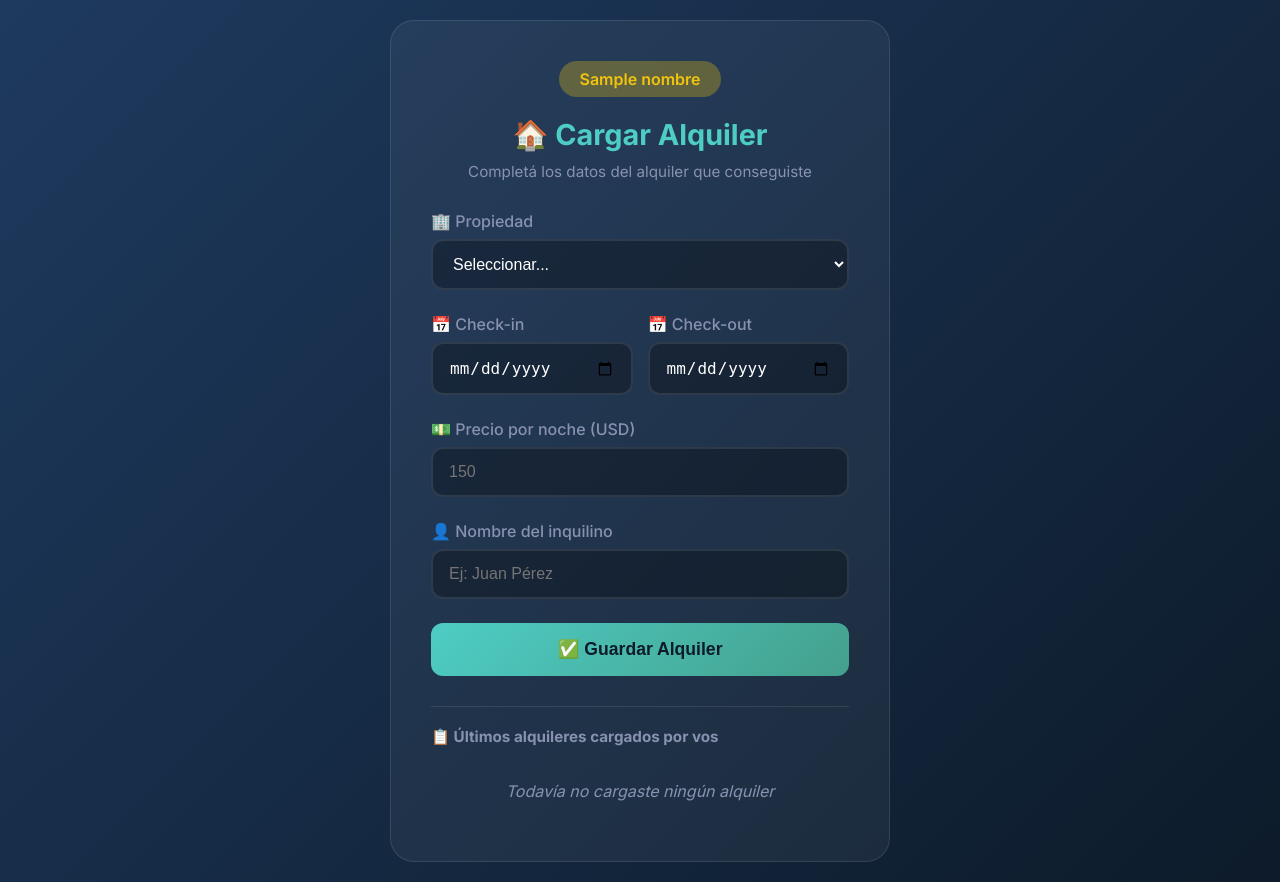
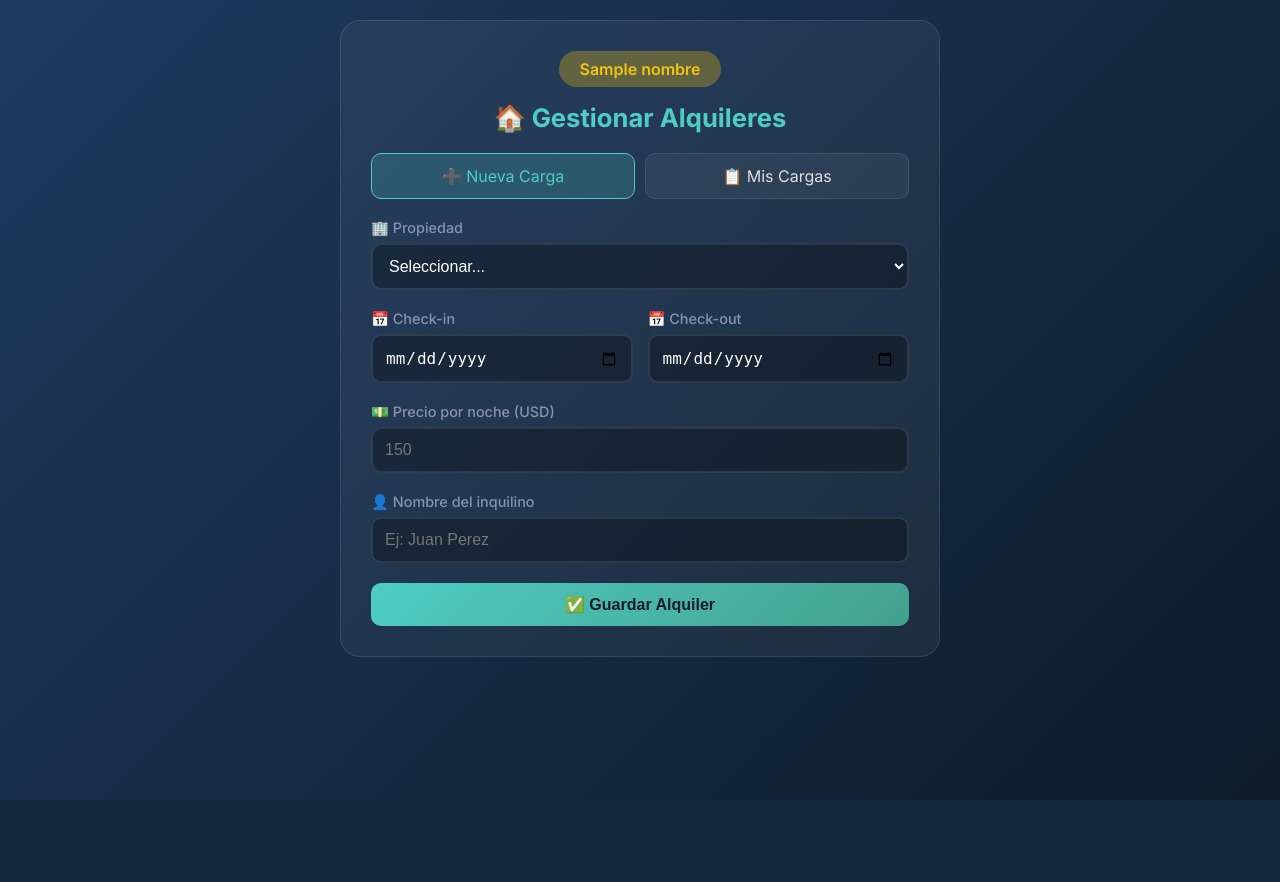
Before and after one commit to juandiecorun/miami-alquileres, a Flask app: template templates/cargar_externo.html in a window 1280 px wide. After the commit the page ends 800 px from the top, so only its background shows below. Run offline with Flask 3, Linux system fonts and the light colour scheme; the template is opened without the code that fills it: most values are stand-ins (such as "Sample title", 1, 10 or a date in 2020).

Commit message:
Update cargar_externo.html

```diff
--- a/templates/cargar_externo.html
+++ b/templates/cargar_externo.html
@@ -12,177 +12,137 @@
             background: linear-gradient(135deg, #1e3a5f 0%, #0d1b2a 100%);
             min-height: 100vh;
             color: #e0e0e0;
-            display: flex;
-            justify-content: center;
-            align-items: center;
             padding: 20px;
         }
-
         .container {
+            max-width: 600px;
+            margin: 0 auto;
+        }
+        .card {
             background: rgba(255,255,255,0.05);
-            border-radius: 24px;
-            padding: 40px;
-            width: 100%;
-            max-width: 500px;
+            border-radius: 20px;
+            padding: 30px;
+            margin-bottom: 20px;
             border: 1px solid rgba(255,255,255,0.1);
         }
-
-        .header {
-            text-align: center;
-            margin-bottom: 30px;
-        }
-
-        .header h1 {
-            font-size: 1.8rem;
-            color: #4ecdc4;
-            margin-bottom: 10px;
-        }
-
-        .header p {
-            color: #8892b0;
-            font-size: 0.95rem;
-        }
-
+        .header { text-align: center; margin-bottom: 20px; }
+        .header h1 { font-size: 1.6rem; color: #4ecdc4; margin-bottom: 10px; }
         .badge {
             display: inline-block;
-            background: {% if nombre == 'Alicia' %}rgba(155,89,182,0.3){% else %}rgba(241,196,15,0.3){% endif %};
-            color: {% if nombre == 'Alicia' %}#9b59b6{% else %}#f1c40f{% endif %};
             padding: 8px 20px;
             border-radius: 20px;
             font-weight: 600;
-            margin-bottom: 20px;
+            margin-bottom: 15px;
         }
-
-        .form-group {
-            margin-bottom: 24px;
-        }
-
-        .form-group label {
-            display: block;
-            margin-bottom: 8px;
-            color: #8892b0;
-            font-weight: 500;
-        }
-
+        .form-group { margin-bottom: 20px; }
+        .form-group label { display: block; margin-bottom: 6px; color: #8892b0; font-weight: 500; font-size: 0.9rem; }
         .form-group input, .form-group select {
             width: 100%;
-            padding: 14px 16px;
-            border-radius: 12px;
+            padding: 12px;
+            border-radius: 10px;
             border: 2px solid rgba(255,255,255,0.1);
             background: rgba(0,0,0,0.3);
             color: white;
             font-size: 1rem;
-            transition: all 0.3s;
         }
-
-        .form-group input:focus, .form-group select:focus {
-            outline: none;
-            border-color: #4ecdc4;
-            background: rgba(0,0,0,0.4);
-        }
-
-        .date-row {
-            display: grid;
-            grid-template-columns: 1fr 1fr;
-            gap: 15px;
-        }
-
+        .form-group input:focus, .form-group select:focus { outline: none; border-color: #4ecdc4; }
+        .date-row { display: grid; grid-template-columns: 1fr 1fr; gap: 15px; }
         .btn {
-            width: 100%;
-            padding: 16px;
-            border-radius: 12px;
+            padding: 12px 24px;
+            border-radius: 10px;
             border: none;
-            background: linear-gradient(135deg, #4ecdc4, #44a08d);
-            color: #0d1b2a;
-            font-size: 1.1rem;
+            font-size: 1rem;
             font-weight: 600;
             cursor: pointer;
-            transition: all 0.3s;
+            transition: all 0.2s;
         }
+        .btn-primary { background: linear-gradient(135deg, #4ecdc4, #44a08d); color: #0d1b2a; width: 100%; }
+        .btn-primary:hover { transform: translateY(-2px); }
+        .btn-danger { background: #e74c3c; color: white; padding: 8px 15px; font-size: 0.85rem; }
+        .btn-edit { background: #3498db; color: white; padding: 8px 15px; font-size: 0.85rem; margin-right: 5px; }
+        .btn-sm { padding: 6px 12px; font-size: 0.8rem; }
+        .msg {
+            padding: 15px;
+            border-radius: 10px;
+            margin-top: 15px;
+            display: none;
+            text-align: center;
+        }
+        .msg.show { display: block; }
+        .msg.ok { background: rgba(46,204,113,0.2); border: 1px solid #2ecc71; color: #2ecc71; }
+        .msg.err { background: rgba(231,76,60,0.2); border: 1px solid #e74c3c; color: #e74c3c; }
 
-        .btn:hover {
-            transform: translateY(-2px);
-            box-shadow: 0 10px 30px rgba(78,205,196,0.3);
-        }
-
-        .btn:disabled {
-            opacity: 0.6;
-            cursor: not-allowed;
-            transform: none;
-        }
-
-        .success-msg {
-            background: rgba(46,204,113,0.2);
-            border: 1px solid #2ecc71;
-            border-radius: 12px;
-            padding: 20px;
-            text-align: center;
-            margin-top: 20px;
-            display: none;
-        }
-
-        .success-msg.show { display: block; }
-
-        .success-msg h3 {
-            color: #2ecc71;
-            margin-bottom: 10px;
-        }
-
-        .error-msg {
-            background: rgba(231,76,60,0.2);
-            border: 1px solid #e74c3c;
-            border-radius: 12px;
-            padding: 15px;
-            text-align: center;
-            margin-top: 20px;
-            display: none;
-            color: #e74c3c;
-        }
-
-        .error-msg.show { display: block; }
-
-        .historial {
-            margin-top: 30px;
-            padding-top: 20px;
-            border-top: 1px solid rgba(255,255,255,0.1);
-        }
-
-        .historial h3 {
-            color: #8892b0;
-            font-size: 0.95rem;
-            margin-bottom: 15px;
-        }
-
-        .historial-item {
+        h2 { color: #4ecdc4; font-size: 1.2rem; margin-bottom: 15px; }
+        .carga-item {
             background: rgba(0,0,0,0.2);
             border-radius: 10px;
-            padding: 12px 15px;
+            padding: 15px;
             margin-bottom: 10px;
             display: flex;
             justify-content: space-between;
             align-items: center;
+            flex-wrap: wrap;
+            gap: 10px;
         }
+        .carga-info { flex: 1; }
+        .carga-info .prop { font-weight: 600; color: #4ecdc4; }
+        .carga-info .fecha { color: #8892b0; font-size: 0.85rem; }
+        .carga-info .inq { color: #fff; font-size: 0.9rem; margin-top: 5px; }
+        .carga-precio { color: #2ecc71; font-weight: 600; font-size: 1.1rem; }
+        .carga-actions { display: flex; gap: 5px; }
+        .empty { text-align: center; color: #8892b0; padding: 30px; font-style: italic; }
+        .tabs { display: flex; gap: 10px; margin-bottom: 20px; }
+        .tab {
+            flex: 1;
+            padding: 12px;
+            text-align: center;
+            border-radius: 10px;
+            cursor: pointer;
+            background: rgba(255,255,255,0.05);
+            border: 1px solid rgba(255,255,255,0.1);
+            transition: all 0.2s;
+        }
+        .tab:hover { background: rgba(255,255,255,0.1); }
+        .tab.active { background: rgba(78,205,196,0.2); border-color: #4ecdc4; color: #4ecdc4; }
+        .tab-content { display: none; }
+        .tab-content.active { display: block; }
 
-        .historial-item .prop { font-weight: 600; color: #4ecdc4; }
-        .historial-item .fecha { color: #8892b0; font-size: 0.85rem; }
-        .historial-item .precio { color: #2ecc71; font-weight: 600; }
-
-        .empty-state {
-            text-align: center;
-            color: #8892b0;
-            font-style: italic;
-            padding: 20px;
+        .modal {
+            display: none;
+            position: fixed;
+            top: 0; left: 0;
+            width: 100%; height: 100%;
+            background: rgba(0,0,0,0.8);
+            justify-content: center;
+            align-items: center;
+            z-index: 1000;
         }
+        .modal.show { display: flex; }
+        .modal-content {
+            background: #1e3a5f;
+            border-radius: 20px;
+            padding: 30px;
+            width: 90%;
+            max-width: 400px;
+        }
+        .modal-header { display: flex; justify-content: space-between; margin-bottom: 20px; }
+        .modal-close { background: none; border: none; color: white; font-size: 1.5rem; cursor: pointer; }
     </style>
 </head>
 <body>
     <div class="container">
+        <div class="card">
             <div class="header">
-            <div class="badge">{{ nombre }}</div>
-            <h1>🏠 Cargar Alquiler</h1>
-            <p>Completá los datos del alquiler que conseguiste</p>
+                <div class="badge" id="badge">{{ nombre }}</div>
+                <h1>🏠 Gestionar Alquileres</h1>
             </div>
 
+            <div class="tabs">
+                <div class="tab active" onclick="showTab('nueva')">➕ Nueva Carga</div>
+                <div class="tab" onclick="showTab('mis')">📋 Mis Cargas</div>
+            </div>
+
+            <div id="tab-nueva" class="tab-content active">
                 <form id="cargar-form">
                     <div class="form-group">
                         <label>🏢 Propiedad</label>
@@ -217,38 +177,139 @@
 
                     <div class="form-group">
                         <label>👤 Nombre del inquilino</label>
-                <input type="text" id="inquilino" placeholder="Ej: Juan Pérez" required>
+                        <input type="text" id="inquilino" placeholder="Ej: Juan Perez" required>
                     </div>
 
-            <button type="submit" class="btn" id="btn-submit">
-                ✅ Guardar Alquiler
-            </button>
+                    <button type="submit" class="btn btn-primary">✅ Guardar Alquiler</button>
                 </form>
 
-        <div class="success-msg" id="success-msg">
-            <h3>✅ ¡Guardado!</h3>
-            <p id="success-text">El alquiler fue cargado correctamente</p>
+                <div class="msg ok" id="msg-ok"></div>
+                <div class="msg err" id="msg-err"></div>
             </div>
 
-        <div class="error-msg" id="error-msg"></div>
+            <div id="tab-mis" class="tab-content">
+                <h2>📋 Mis últimas cargas</h2>
+                <div id="lista-cargas">
+                    <div class="empty">Cargando...</div>
+                </div>
+            </div>
+        </div>
+    </div>
 
-        <div class="historial">
-            <h3>📋 Últimos alquileres cargados por vos</h3>
-            <div id="historial-list">
-                <div class="empty-state">Todavía no cargaste ningún alquiler</div>
+    <!-- Modal Editar -->
+    <div class="modal" id="modal-edit">
+        <div class="modal-content">
+            <div class="modal-header">
+                <h3>✏️ Editar Carga</h3>
+                <button class="modal-close" onclick="closeModal()">&times;</button>
             </div>
+            <form id="edit-form">
+                <input type="hidden" id="edit-id">
+                <div class="form-group">
+                    <label>💵 Precio por noche (USD)</label>
+                    <input type="number" id="edit-precio" required>
+                </div>
+                <div class="form-group">
+                    <label>👤 Inquilino</label>
+                    <input type="text" id="edit-inquilino" required>
+                </div>
+                <button type="submit" class="btn btn-primary">💾 Guardar Cambios</button>
+            </form>
         </div>
     </div>
 
     <script>
         const ORIGEN = '{{ nombre }}';
 
+        // Configurar badge
+        const badge = document.getElementById('badge');
+        if (ORIGEN === 'Alicia') {
+            badge.style.background = 'rgba(155,89,182,0.3)';
+            badge.style.color = '#9b59b6';
+        } else {
+            badge.style.background = 'rgba(241,196,15,0.3)';
+            badge.style.color = '#f1c40f';
+        }
+
+        function showTab(tab) {
+            document.querySelectorAll('.tab').forEach(t => t.classList.remove('active'));
+            document.querySelectorAll('.tab-content').forEach(t => t.classList.remove('active'));
+            document.querySelector(`.tab:nth-child(${tab === 'nueva' ? 1 : 2})`).classList.add('active');
+            document.getElementById('tab-' + tab).classList.add('active');
+            if (tab === 'mis') cargarMisCargas();
+        }
+
+        async function cargarMisCargas() {
+            const res = await fetch('/api/mis-cargas/' + ORIGEN);
+            const cargas = await res.json();
+            const lista = document.getElementById('lista-cargas');
+
+            if (cargas.length === 0) {
+                lista.innerHTML = '<div class="empty">No tenés cargas todavía</div>';
+                return;
+            }
+
+            lista.innerHTML = cargas.map(c => `
+                <div class="carga-item">
+                    <div class="carga-info">
+                        <span class="prop">${c.propiedad}</span>
+                        <span class="fecha">${c.fecha}</span>
+                        <div class="inq">👤 ${c.notas || 'Sin nombre'}</div>
+                    </div>
+                    <span class="carga-precio">$${c.precio}</span>
+                    <div class="carga-actions">
+                        <button class="btn btn-edit btn-sm" onclick="editarCarga(${c.id}, ${c.precio}, '${c.notas || ''}')">✏️</button>
+                        <button class="btn btn-danger btn-sm" onclick="borrarCarga(${c.id})">🗑️</button>
+                    </div>
+                </div>
+            `).join('');
+        }
+
+        function editarCarga(id, precio, inquilino) {
+            document.getElementById('edit-id').value = id;
+            document.getElementById('edit-precio').value = precio;
+            document.getElementById('edit-inquilino').value = inquilino;
+            document.getElementById('modal-edit').classList.add('show');
+        }
+
+        function closeModal() {
+            document.getElementById('modal-edit').classList.remove('show');
+        }
+
+        document.getElementById('edit-form').addEventListener('submit', async (e) => {
+            e.preventDefault();
+            const id = document.getElementById('edit-id').value;
+            const res = await fetch('/api/modificar-carga/' + id, {
+                method: 'PUT',
+                headers: { 'Content-Type': 'application/json' },
+                body: JSON.stringify({
+                    precio: parseFloat(document.getElementById('edit-precio').value),
+                    inquilino: document.getElementById('edit-inquilino').value,
+                    origen: ORIGEN
+                })
+            });
+            const data = await res.json();
+            if (data.success) {
+                closeModal();
+                cargarMisCargas();
+            } else {
+                alert(data.error || 'Error al modificar');
+            }
+        });
+
+        async function borrarCarga(id) {
+            if (!confirm('¿Seguro que querés borrar esta carga?')) return;
+            const res = await fetch('/api/borrar-carga/' + id + '/' + ORIGEN, { method: 'DELETE' });
+            const data = await res.json();
+            if (data.success) {
+                cargarMisCargas();
+            } else {
+                alert(data.error || 'Error al borrar');
+            }
+        }
+
         document.getElementById('cargar-form').addEventListener('submit', async (e) => {
             e.preventDefault();
-
-            const btn = document.getElementById('btn-submit');
-            btn.disabled = true;
-            btn.textContent = '⏳ Guardando...';
 
             const data = {
                 propiedad: document.getElementById('propiedad').value,
@@ -259,7 +320,6 @@
                 origen: ORIGEN
             };
 
-            try {
             const res = await fetch('/api/cargar-externo', {
                 method: 'POST',
                 headers: { 'Content-Type': 'application/json' },
@@ -269,80 +329,20 @@
             const result = await res.json();
 
             if (result.success) {
-                    document.getElementById('success-text').textContent =
-                        `Se cargaron ${result.dias} noche(s) en ${data.propiedad}`;
-                    document.getElementById('success-msg').classList.add('show');
-                    document.getElementById('error-msg').classList.remove('show');
-
-                    // Agregar al historial local
-                    agregarHistorial(data);
-
-                    // Limpiar formulario
+                document.getElementById('msg-ok').textContent = '✅ Se cargaron ' + result.dias + ' noche(s)';
+                document.getElementById('msg-ok').classList.add('show');
+                document.getElementById('msg-err').classList.remove('show');
                 document.getElementById('cargar-form').reset();
-
-                    // Ocultar mensaje después de 5 segundos
-                    setTimeout(() => {
-                        document.getElementById('success-msg').classList.remove('show');
-                    }, 5000);
+                setTimeout(() => document.getElementById('msg-ok').classList.remove('show'), 5000);
             } else {
-                    document.getElementById('error-msg').textContent = result.error || 'Error al guardar';
-                    document.getElementById('error-msg').classList.add('show');
-                    document.getElementById('success-msg').classList.remove('show');
+                document.getElementById('msg-err').textContent = result.error || 'Error al guardar';
+                document.getElementById('msg-err').classList.add('show');
             }
-            } catch (err) {
-                document.getElementById('error-msg').textContent = 'Error de conexión';
-                document.getElementById('error-msg').classList.add('show');
-            }
-
-            btn.disabled = false;
-            btn.textContent = '✅ Guardar Alquiler';
         });
 
-        function agregarHistorial(data) {
-            const list = document.getElementById('historial-list');
-            const empty = list.querySelector('.empty-state');
-            if (empty) empty.remove();
-
-            const item = document.createElement('div');
-            item.className = 'historial-item';
-            item.innerHTML = `
-                <div>
-                    <span class="prop">${data.propiedad}</span>
-                    <span class="fecha">${data.fecha_inicio} → ${data.fecha_fin}</span>
-                </div>
-                <span class="precio">$${data.precio}/noche</span>
-            `;
-            list.insertBefore(item, list.firstChild);
-
-            // Guardar en localStorage
-            let historial = JSON.parse(localStorage.getItem('historial_' + ORIGEN) || '[]');
-            historial.unshift(data);
-            historial = historial.slice(0, 10); // Solo últimos 10
-            localStorage.setItem('historial_' + ORIGEN, JSON.stringify(historial));
-        }
-
-        // Cargar historial al iniciar
-        function cargarHistorial() {
-            const historial = JSON.parse(localStorage.getItem('historial_' + ORIGEN) || '[]');
-            if (historial.length > 0) {
-                const list = document.getElementById('historial-list');
-                list.innerHTML = '';
-                historial.forEach(data => {
-                    const item = document.createElement('div');
-                    item.className = 'historial-item';
-                    item.innerHTML = `
-                        <div>
-                            <span class="prop">${data.propiedad}</span>
-                            <span class="fecha">${data.fecha_inicio} → ${data.fecha_fin}</span>
-                        </div>
-                        <span class="precio">$${data.precio}/noche</span>
-                    `;
-                    list.appendChild(item);
+        document.getElementById('modal-edit').addEventListener('click', (e) => {
+            if (e.target.id === 'modal-edit') closeModal();
         });
-            }
-        }
-
-        cargarHistorial();
     </script>
 </body>
 </html>
```
Lines whose indentation alone changed are shown as unchanged.
